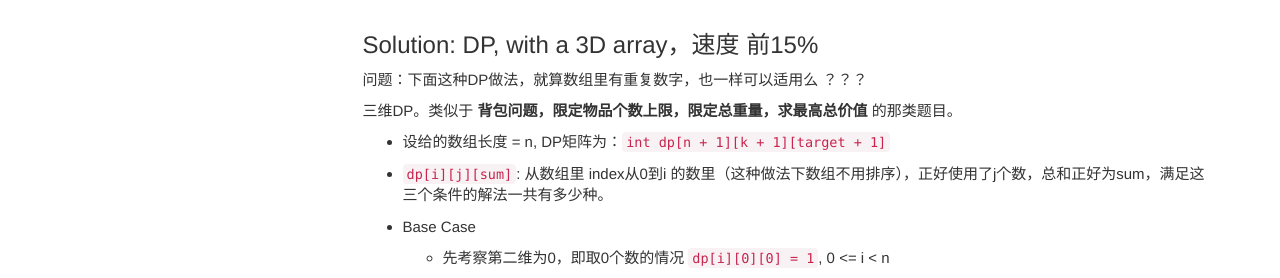
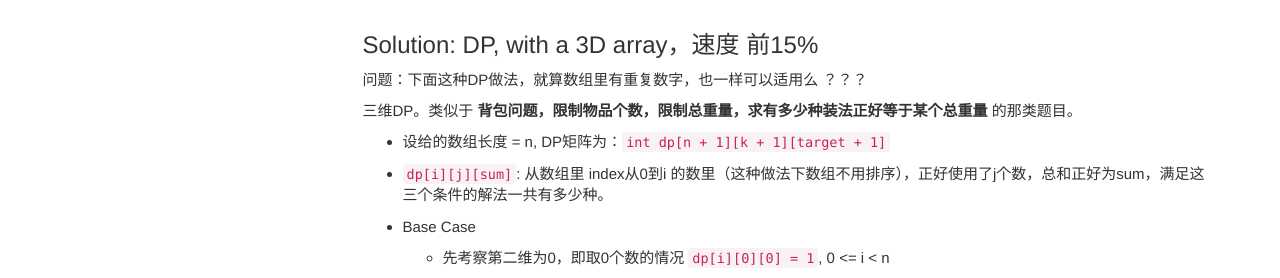
Before and after one commit to HungryOrc/hungryorc.github.io, a Jekyll site: the page built from pages/algorithm/algorithm_k_sum_number_of_solutions.md, in a window 1280 px wide. Shown: the part 474-752 px from the top of the page. Built offline with Jekyll 4.4.1, drawn with Linux system fonts in a browser that asks for light colours; nearby versions of some CDN libraries; comment, search, counter and statistics services are not loaded.

Commit message:
Update algorithm_k_sum_number_of_solutions.md

```diff
--- a/pages/algorithm/algorithm_k_sum_number_of_solutions.md
+++ b/pages/algorithm/algorithm_k_sum_number_of_solutions.md
@@ -25,7 +25,7 @@ Find k numbers where sum is target. Calculate how many solutions there are?
 
 问题：下面这种DP做法，就算数组里有重复数字，也一样可以适用么 ？？？
 
-三维DP。类似于 **背包问题，限定物品个数上限，限定总重量，求最高总价值** 的那类题目。
+三维DP。类似于 **背包问题，限制物品个数，限制总重量，求有多少种装法正好等于某个总重量** 的那类题目。
 * 设给的数组长度 = n, DP矩阵为：`int dp[n + 1][k + 1][target + 1]`
 * `dp[i][j][sum]`: 从数组里 index从0到i 的数里（这种做法下数组不用排序），正好使用了j个数，总和正好为sum，满足这三个条件的解法一共有多少种。
 * Base Case
```
